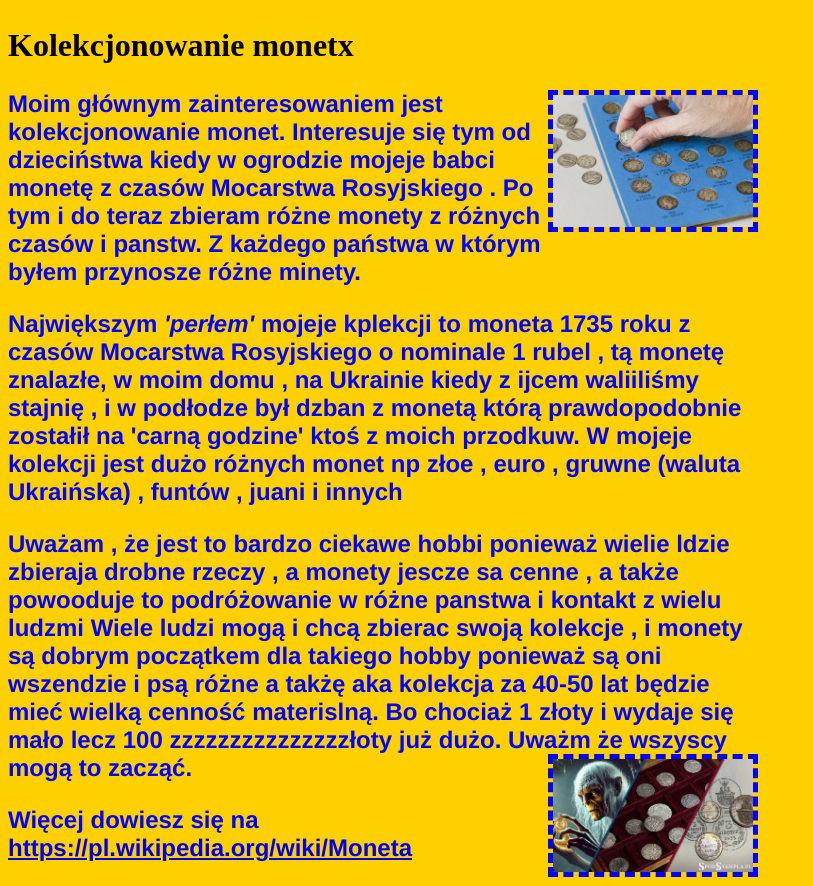
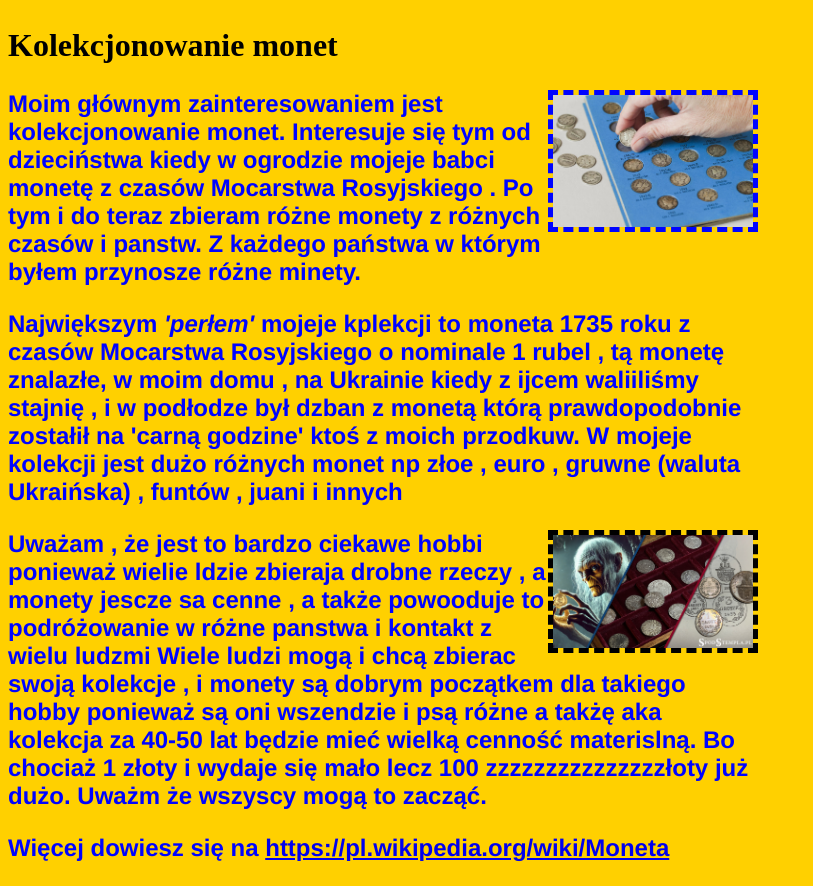
Before and after one commit to MykolaSiarkevych/mykolasiarkevych.github.io, a plain HTML site: page index.html in a window 1280 px wide. Shown: the whole page, without its empty margins (0-813 px from the left). Drawn offline with Linux system fonts and the light colour scheme.

Commit message:
Update index.html

```diff
--- a/index.html
+++ b/index.html
@@ -9,7 +9,7 @@
 </head>
 <body>
 
-<h2>Kolekcjonowanie monetx</h2>
+<h2>Kolekcjonowanie monet</h2>
 
 
 
@@ -22,13 +22,13 @@ Z każdego państwa w którym byłem przynosze różne minety.</p>
 i w podłodze był dzban z monetą którą prawdopodobnie zostałił na 'carną godzine' ktoś z moich przodkuw.
 W mojeje kolekcji jest dużo różnych monet np złoe , euro , gruwne (waluta Ukraińska) , funtów , juani i innych</p>
 
+<img src="Numizmatyka-uzaleznia.jpg" width="600" alt="" align="right"></p>
 <p>Uważam , że jest to bardzo ciekawe hobbi ponieważ  wielie ldzie zbieraja drobne rzeczy , a monety jescze sa cenne ,
 a także powooduje to podróżowanie w różne panstwa i kontakt z wielu ludzmi Wiele ludzi mogą i chcą zbierac swoją kolekcje , i monety są dobrym początkem
 dla takiego hobby ponieważ są oni wszendzie i psą różne
 a takżę aka kolekcja za 40-50 lat będzie mieć wielką cenność materislną.
 Bo chociaż 1 złoty i wydaje się mało lecz 100 zzzzzzzzzzzzzzzłoty już dużo.
 Uważm że wszyscy mogą to zacząć.
-<img src="Numizmatyka-uzaleznia.jpg" width="600" alt="" align="right"></p>
 
 <p> Więcej dowiesz się na <a href="https://pl.wikipedia.org/wiki/Moneta">https://pl.wikipedia.org/wiki/Moneta</a></p>
 
```
